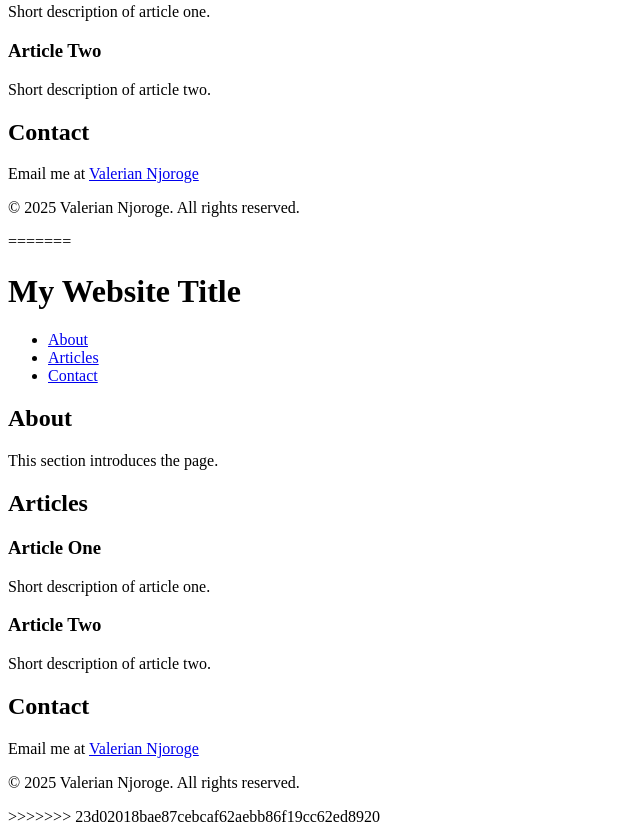
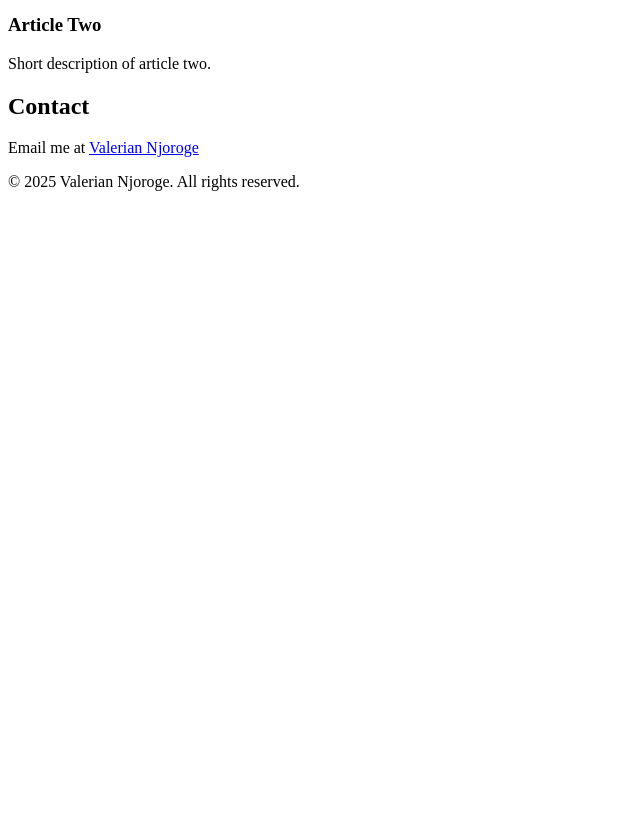
Before and after one commit to valerian-njoroge/HTML-assignment5, a plain HTML site: page index.html in a window 1280 px wide. Shown: the part 349-1183 px from the top of the page, without its empty margins (0-640 px from the left). After the commit the page ends 800 px from the top, so only its background shows below. Drawn offline with Linux system fonts and the light colour scheme.

```diff
--- a/index.html
+++ b/index.html
@@ -1,4 +1,3 @@
-<<<<<<< HEAD
 <!DOCTYPE html>
 <html lang="en">
 <head>
@@ -53,59 +52,3 @@
   </footer>
 </body>
 </html>
-=======
-<!DOCTYPE html>
-<html lang="en">
-<head>
-  <meta charset="UTF-8">
-  <meta name="viewport" content="width=device-width, initial-scale=1.0">
-
-  <!-- Basic SEO -->
-  <title>My First Semantic HTML Page</title>
-  <meta name="description" content="A simple web page created with semantic HTML5 for accessibility and SEO.">
-</head>
-<body>
-
-  <!-- Page Header -->
-  <header>
-    <h1>My Website Title</h1>
-    <nav aria-label="Main Navigation">
-      <ul>
-        <li><a href="#about">About</a></li>
-        <li><a href="#articles">Articles</a></li>
-        <li><a href="#contact">Contact</a></li>
-      </ul>
-    </nav>
-  </header>
-  <!-- Main Content -->
-  <main>
-    <section id="about">
-      <h2>About</h2>
-      <p>This section introduces the page.</p>
-    </section>
-
-    <section id="articles">
-      <h2>Articles</h2>
-      <article>
-        <h3>Article One</h3>
-        <p>Short description of article one.</p>
-      </article>
-      <article>
-        <h3>Article Two</h3>
-        <p>Short description of article two.</p>
-      </article>
-    </section>
-
-    <section id="contact">
-      <h2>Contact</h2>
-      <p>Email me at <a href="valeriannjoroge@gmail.com">Valerian Njoroge</a></p>
-    </section>
-  </main>
-
-  <!-- Footer -->
-  <footer>
-    <p>&copy; 2025 Valerian Njoroge. All rights reserved.</p>
-  </footer>
-</body>
-</html>
->>>>>>> 23d02018bae87cebcaf62aebb86f19cc62ed8920
```
